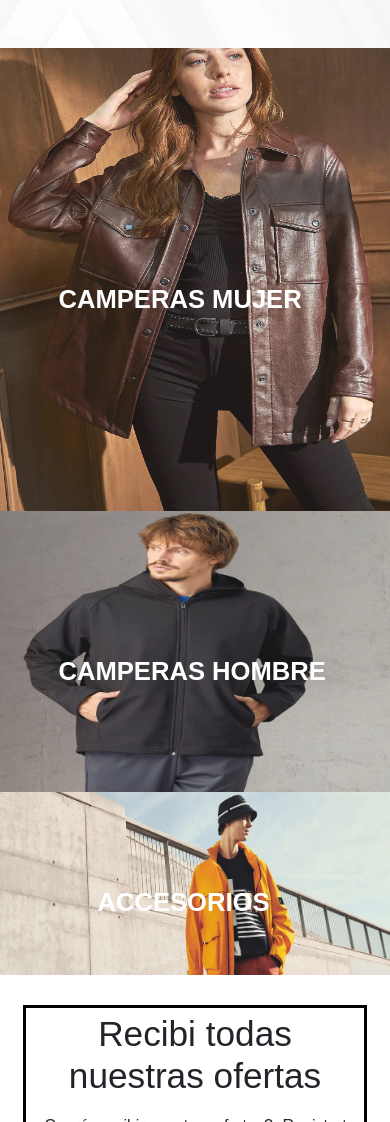
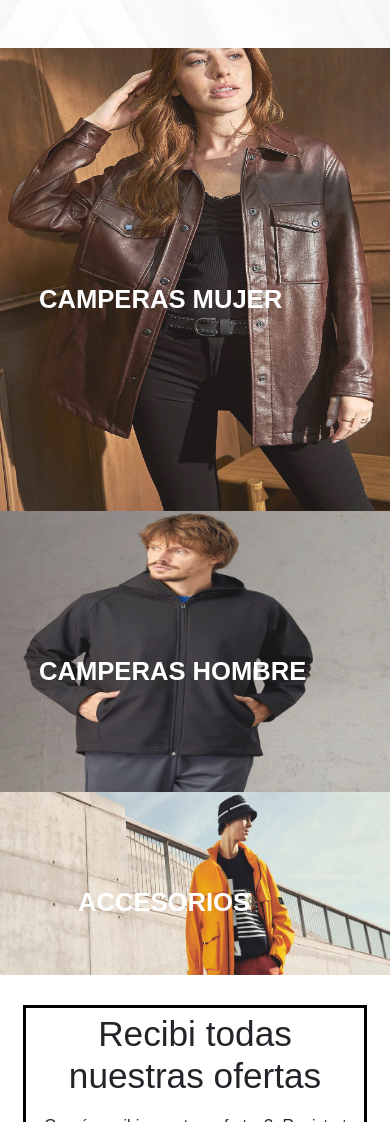
Before and after one commit to gustavo3434/sass, a website: page index.html in a window 390 px wide. Shown: the part 700-1822 px from the top of the page. Drawn offline with nearby package versions, Linux system fonts and the light colour scheme.

Commit message:
sexto commit

```diff
--- a/assets/scss/estilo.scss
+++ b/assets/scss/estilo.scss
@@ -161,15 +161,15 @@ h2{
         }
         .do{
             top: 60%;
-            left: 20%;
+            left: 25%;
         }
         .tre{
             top: 50%;
-            left: 20%;
+            left: 25%;
         }
         .cuatr{
             top: 60%;
-            left: 30%;
+            left: 35%;
         }
     }
     img{
@@ -234,15 +234,15 @@ h2{
             }
             .do{
                 top: 50%;
-                left: 15%;
+                left: 10%;
             }
             .tre{
                 top: 50%;
-                left: 15%;
+                left: 10%;
             }
             .cuatr{
                 top: 50%;
-                left: 25%;
+                left: 20%;
             }
         }
     }
```
Also changed, not shown: assets/css/estilo.css.
